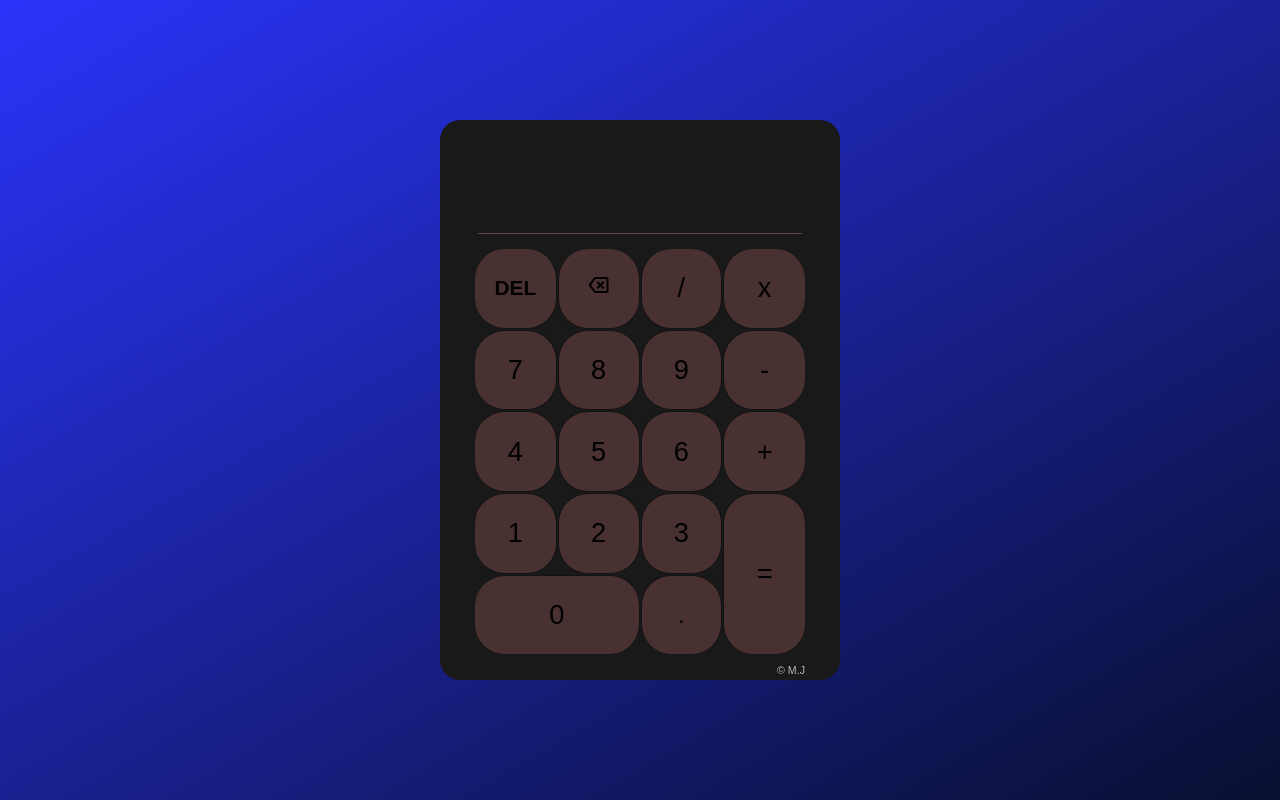
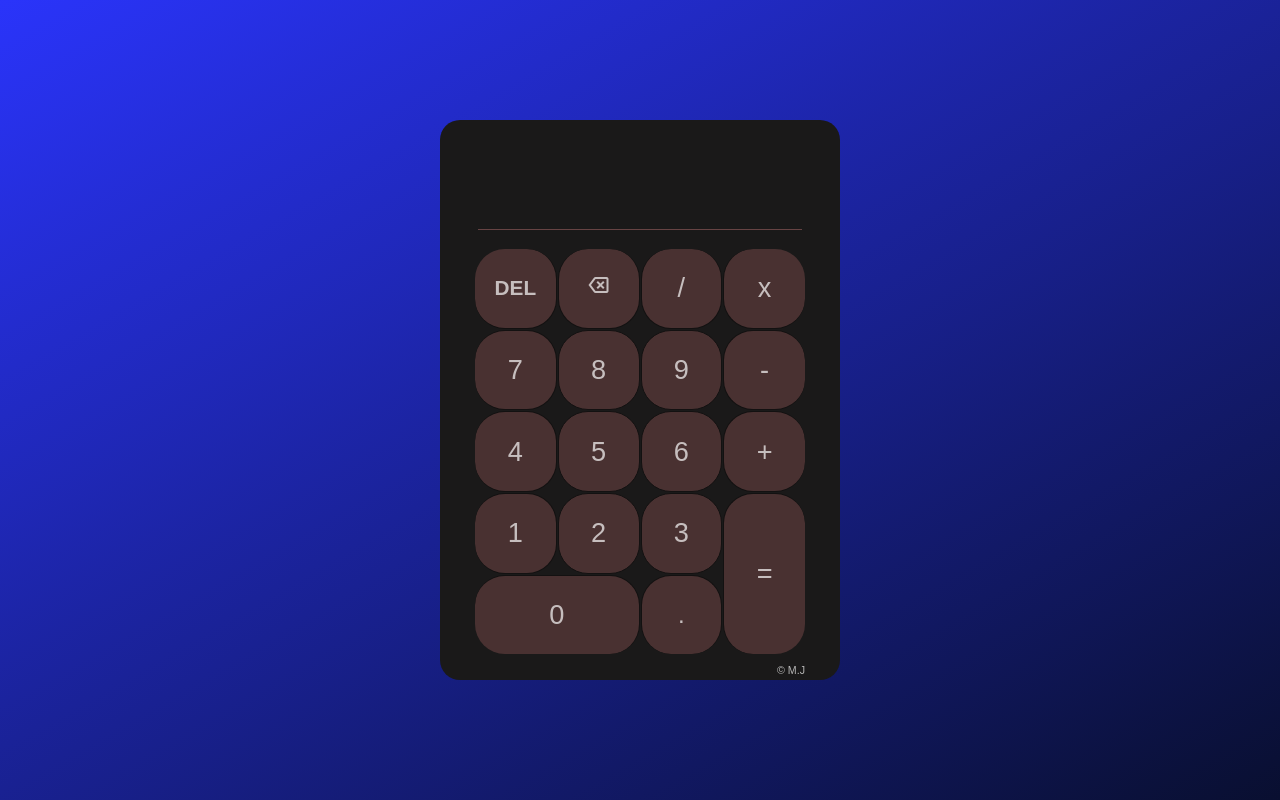
Before and after one commit to AlvorecerDoDia/Projeto-calculadora, a plain HTML site: page index.html in a window 1280 px wide. Drawn offline with nearby package versions, Linux system fonts and the light colour scheme.

Commit message:
Att
Coloquei uma altura estática na barra da tela da calculadora e mudei a cor dos dígitos dos botões

```diff
--- a/estilo/style.css
+++ b/estilo/style.css
@@ -45,7 +45,7 @@ div#calculadora{
 }
 
 div#tela{
-    height: 70%;
+    height: 65px;
     width: 90%;
     margin: auto;
     margin-top: 25px;
@@ -75,7 +75,7 @@ div#calculadora > p{
 
 button{
     font-size: 1.7em;
-    color: var(--cor-botoes);
+    color: var(--num-tela);
     border: none;
     border-radius: 30px;
     background-color: var(--cor-back-botoes);
```
